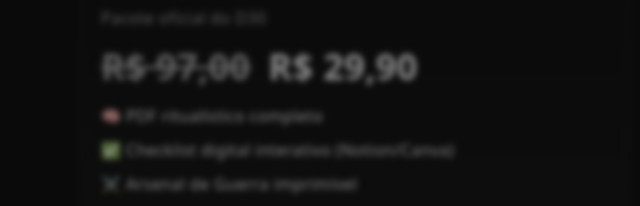
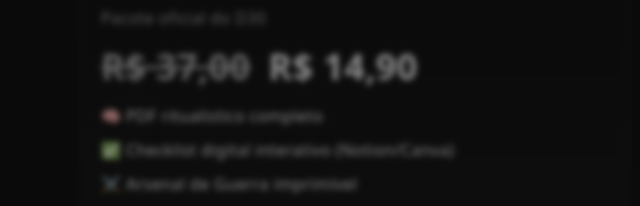
Before and after one commit to escudoimune/30-dias-sem-cair, a plain HTML site: page index.html in a window 1280 px wide. Shown: the part 3082-3288 px from the top of the page, 0-640 px from the left. Drawn offline with nearby package versions, Linux system fonts and the light colour scheme.

Commit message:
index.html

```diff
--- a/index.html
+++ b/index.html
@@ -285,7 +285,7 @@
             <h2 class="text-2xl md:text-3xl font-extrabold mb-2">ENTRAR NO PROTOCOLO</h2>
             <p class="text-[#9b9b9b] mb-4">Pacote oficial do D30</p>
             <p class="price text-4xl font-black mb-4">
-              <span class="opacity-70 line-through mr-2">R$ 97,00</span> R$ 29,90
+              <span class="opacity-70 line-through mr-2">R$ 37,00</span> R$ 14,90
             </p>
             <ul class="bullets grid gap-2 mt-4">
               <li class="flex items-start gap-3">🧠 PDF ritualístico completo</li>
```
